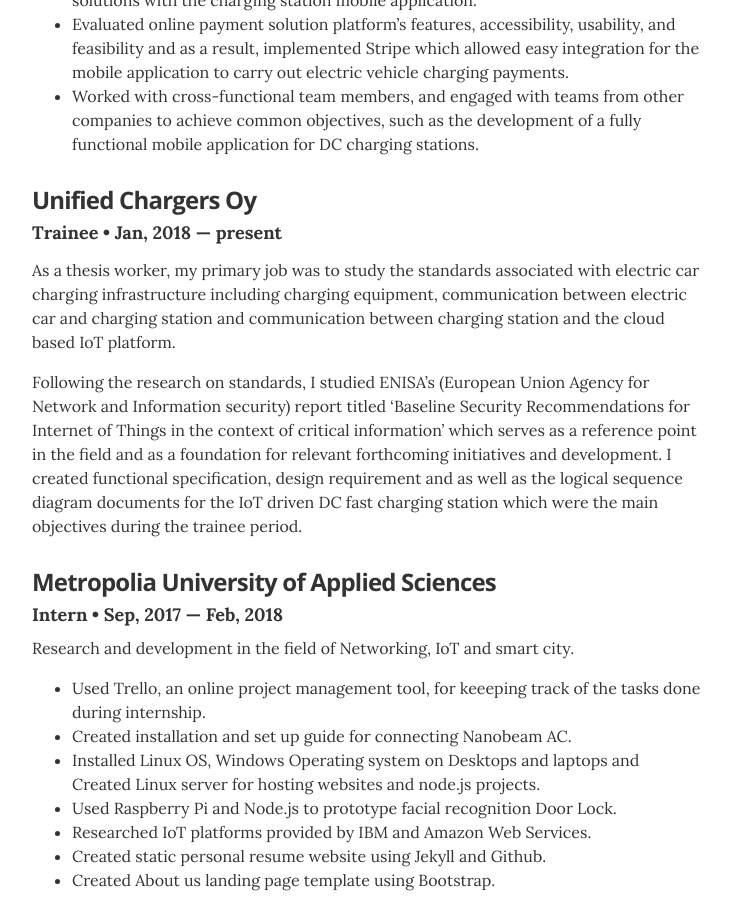
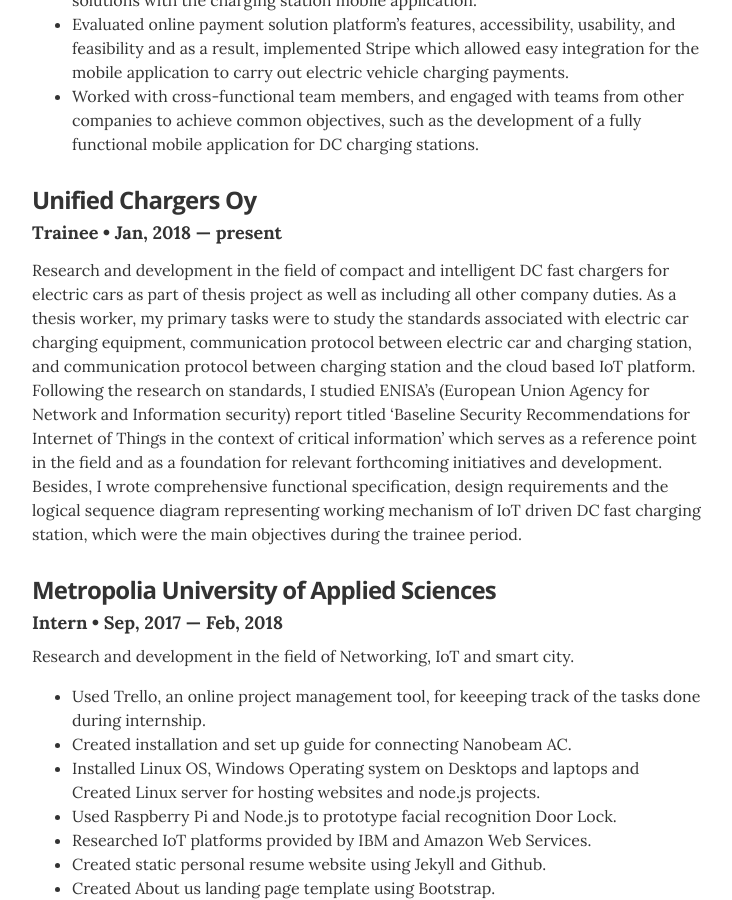
Before and after one commit to ranabhat/ranabhat.github.io, a Jekyll site: the page built from index.html, in a window 1280 px wide and 900 px high, scrolled down 1124 px. Shown: the whole window, without its empty margins (268-1000 px from the left). Built offline with Jekyll 4.4.1, drawn with Linux system fonts in a browser that asks for light colours.

Commit message:
modified experience

```diff
--- a/_data/experience.yml
+++ b/_data/experience.yml
@@ -9,8 +9,7 @@
 - company: Unified Chargers Oy
   position: Trainee
   duration:  Jan, 2018 &mdash; present
-  summary: <p>As a thesis worker, my primary job was to study the standards associated with electric car charging infrastructure including charging equipment, communication between electric car and charging station and communication between charging station and the cloud based IoT platform.</p><p>Following the research on standards, I studied ENISA’s (European Union Agency for Network and Information security) report titled ‘Baseline Security Recommendations for Internet of Things in the context of critical information’  which serves as a reference point in the field and as a foundation for relevant forthcoming initiatives and development. I created functional specification, design requirement  and as well as the logical sequence diagram documents for the IoT driven DC fast charging station which were the main objectives during the trainee period.</p>
-
+  summary: <p>Research and development in the field of compact and intelligent DC fast chargers for electric cars as part of thesis project as well as including all other company duties. As a thesis worker, my primary tasks were to study the standards associated with electric car charging equipment, communication protocol between electric car and charging station, and communication protocol between charging station and the cloud based IoT platform. Following the research on standards, I studied ENISA’s (European Union Agency for Network and Information security) report titled ‘Baseline Security Recommendations for Internet of Things in the context of critical information’ which serves as a reference point in the field and as a foundation for relevant forthcoming initiatives and development. Besides, I wrote comprehensive functional specification, design requirements and the logical sequence diagram representing working mechanism of IoT driven DC fast charging station, which were the main objectives during the trainee period.</p>
 
 # Intern of Metropolia University of Applied Sciences
 - company: Metropolia University of Applied Sciences
```
